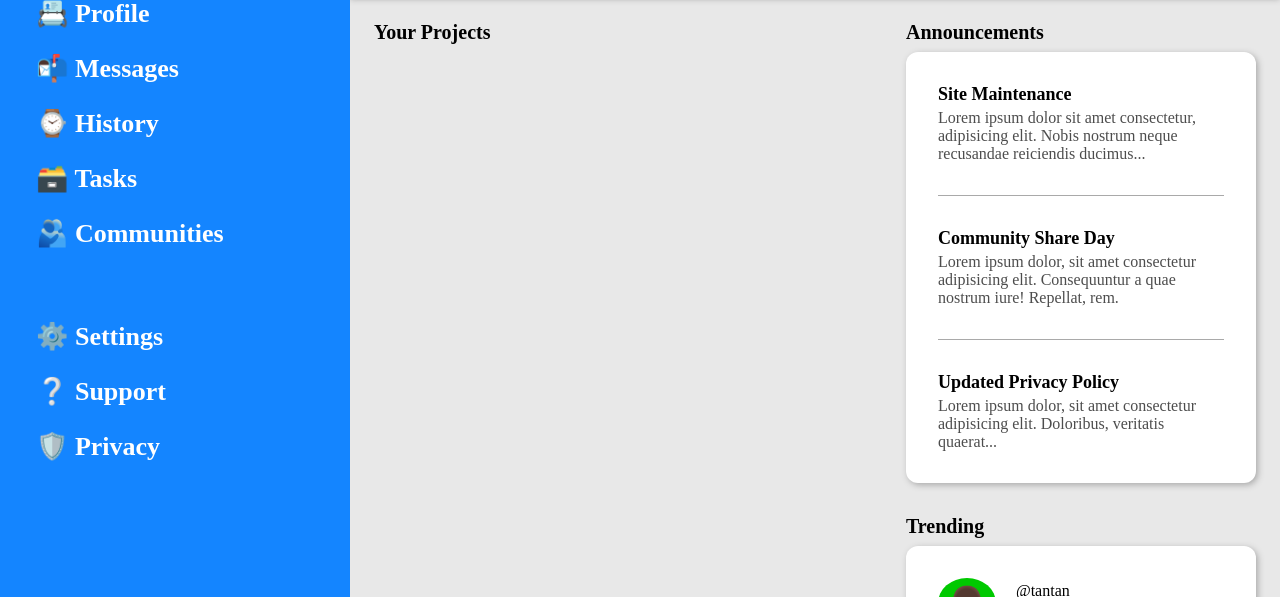
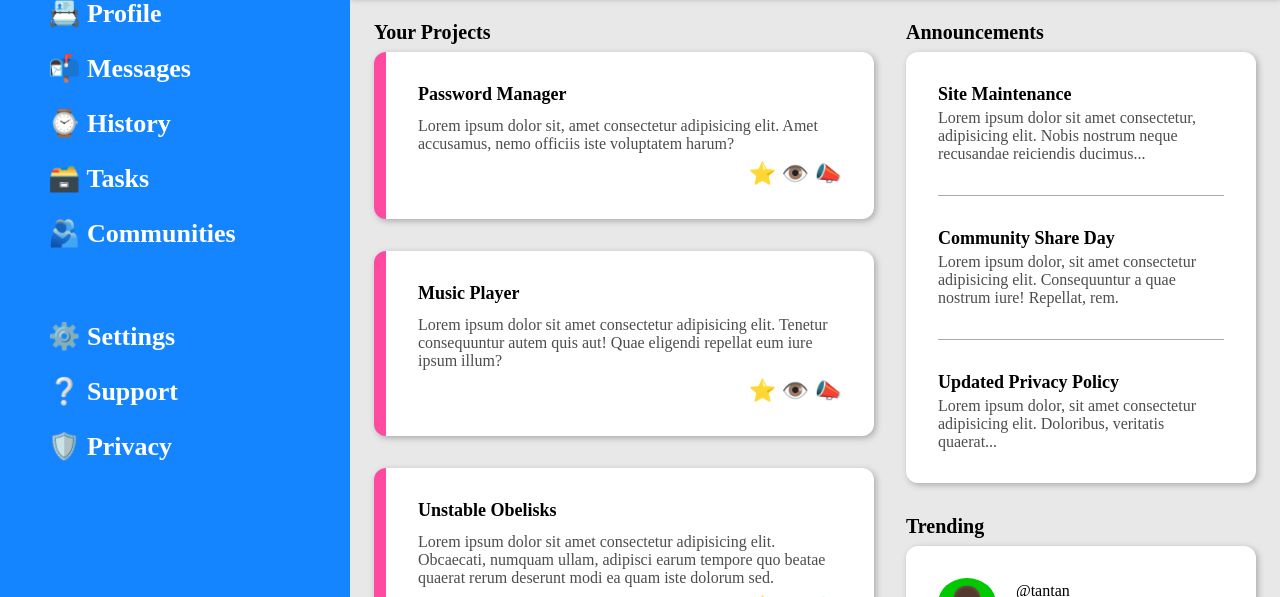
Before and after one commit to ThreeDotsEllipsis/admin-dashboard, a plain HTML site: page index.html in a window 1280 px wide. Shown: the part 203-800 px from the top of the page. Drawn offline with Linux system fonts and the light colour scheme.

Commit message:
Add projects

```diff
--- a/index.html
+++ b/index.html
@@ -3,7 +3,7 @@
 
 <head>
     <meta charset="UTF-8">
-    <title>Document</title>
+    <title>Dashboard</title>
     <link rel="stylesheet" href="styles.css">
 </head>
 
@@ -52,7 +52,47 @@
     <div class="main-container">
         <div class="projects">
             <div class="title">Your Projects</div>
-            <div class="content"></div>
+            <div class="content">
+                <div class="card">
+                    <div class="name">Password Manager</div>
+                    <div class="description">Lorem ipsum dolor sit, amet consectetur adipisicing elit. Amet accusamus,
+                        nemo officiis iste voluptatem harum?</div>
+                    <div class="actions">⭐ 👁️ 📣</div>
+                </div>
+                <div class="card">
+                    <div class="name">Music Player</div>
+                    <div class="description">Lorem ipsum dolor sit amet consectetur adipisicing elit. Tenetur
+                        consequuntur autem quis aut! Quae eligendi repellat eum iure ipsum illum?</div>
+                    <div class="actions">⭐ 👁️ 📣</div>
+                </div>
+                <div class="card">
+                    <div class="name">Unstable Obelisks</div>
+                    <div class="description">Lorem ipsum dolor sit amet consectetur adipisicing elit. Obcaecati, numquam
+                        ullam, adipisci earum tempore quo beatae quaerat rerum deserunt modi ea quam iste dolorum sed.
+                    </div>
+                    <div class="actions">⭐ 👁️ 📣</div>
+                </div>
+                <div class="card">
+                    <div class="name">Game Engine</div>
+                    <div class="description">Lorem ipsum dolor sit amet consectetur adipisicing elit. Adipisci
+                        cupiditate ipsa molestiae nemo. Autem, nemo?</div>
+                    <div class="actions">⭐ 👁️ 📣</div>
+                </div>
+                <div class="card">
+                    <div class="name">Text Editor</div>
+                    <div class="description">Lorem ipsum dolor sit amet consectetur adipisicing elit. Corrupti, voluptas
+                        asperiores inventore amet perferendis ad! Laborum est dicta maiores ipsa ratione nesciunt
+                        voluptatum.</div>
+                    <div class="actions">⭐ 👁️ 📣</div>
+                </div>
+                <div class="card">
+                    <div class="name">Pokedex App</div>
+                    <div class="description">Lorem ipsum dolor sit amet consectetur adipisicing elit. Quod voluptate
+                        fugiat, illo doloribus dolorem similique? Harum, ea. Laboriosam maxime recusandae laborum
+                        quisquam, harum, voluptatem deleniti exercitationem, officiis sint fugiat architecto?</div>
+                    <div class="actions">⭐ 👁️ 📣</div>
+                </div>
+            </div>
 
         </div>
         <div class="announcements">
--- a/styles.css
+++ b/styles.css
@@ -37,10 +37,11 @@ body {
 
 .sidebar .section>div,
 .sidebar .logo {
-    padding: 12px;
+    padding: 12px 24px;
     font-size: 26px;
     color: white;
     font-weight: bold;
+    border-radius: 24px;
 }
 
 .sidebar .section>div:hover {
@@ -152,6 +153,7 @@ body {
     background-color: white;
     color: var(--main-color);
     outline: 1px solid black;
+    cursor: pointer;
 }
 
 .main-container {
@@ -175,7 +177,8 @@ body {
 }
 
 .main-container .announcements .content,
-.main-container .trending .content {
+.main-container .trending .content,
+.main-container .projects .card {
     background-color: white;
     display: flex;
     flex-flow: column nowrap;
@@ -195,14 +198,16 @@ body {
     border: 0;
 }
 
-.main-container .announcements .content .topic {
+.main-container .announcements .content .topic,
+.projects .name {
     font-weight: bold;
     margin-bottom: 4px;
     font-size: 18px;
 }
 
 .main-container .announcements .content .text,
-.trending .content .project {
+.trending .content .project,
+.projects .description {
     color: var(--text-color);
 }
 
@@ -225,3 +230,29 @@ body {
 .avatar.godette {
     background-color: rgb(0, 190, 183);
 }
+
+.main-container .projects {
+    display: flex;
+    flex-flow: column nowrap;
+}
+
+.main-container .projects .content {
+    display: grid;
+    grid-template-columns: repeat(auto-fit, minmax(400px, 1fr));
+    gap: 32px;
+    flex: 1;
+}
+
+.main-container .projects .card {
+    border-left: 12px solid var(--second-color);
+    gap: 8px;
+}
+
+.main-container .projects .description {
+    flex: 1;
+}
+
+.main-container .projects .actions {
+    align-self: flex-end;
+    font-size: 22px;
+}
```
